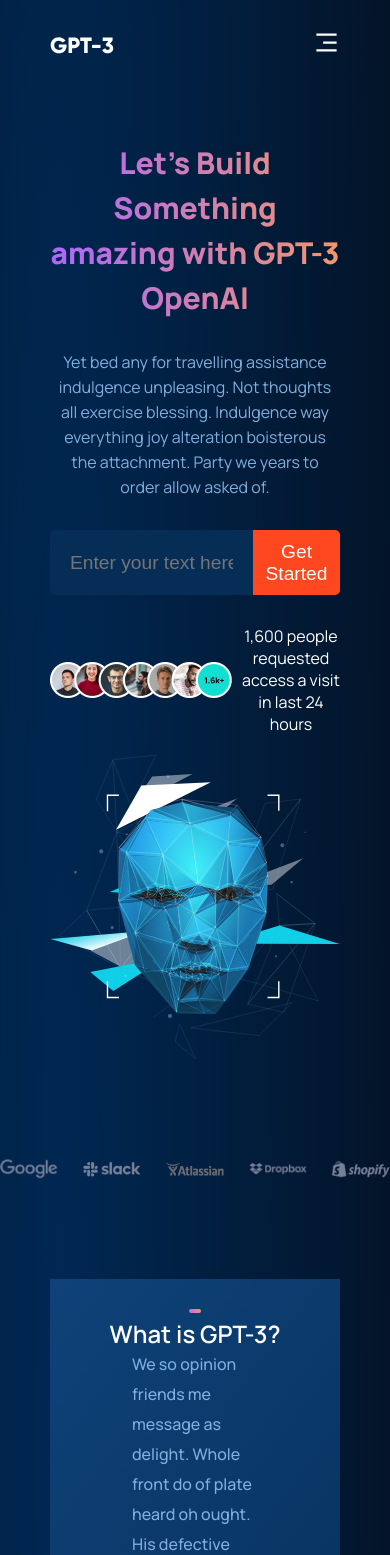
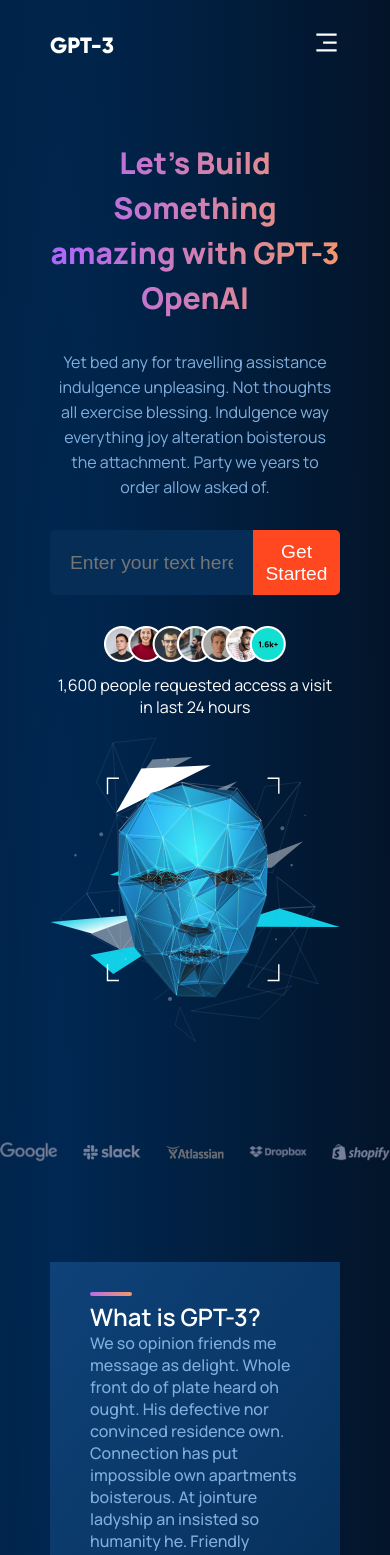
Before and after one commit to ahmedsameh74/GPT-template, a React (Vite) app: page / in a window 390 px wide. Shown: the top 1555 px of the page. Built offline with nearby package versions, Linux system fonts and the light colour scheme.

Commit message:
let there be light

```diff
--- a/src/index.css
+++ b/src/index.css
@@ -297,6 +297,65 @@
     }
 }
 
+@media screen and (max-width: 560px) {
+  .Home .left .imgs {
+      justify-content: center;
+      flex-direction: column !important;
+    }
+        .about .top,
+        .about .bottom,
+        .about .middle {
+          flex-direction: column;
+          align-items: flex-start;
+        }
+
+        .title {
+          text-align: center;
+        }
+
+        .about .top::after {
+          width: 20%;
+        }
+
+        .about .top p {
+          width: unset;
+        }
+
+                .paragraph {
+                  line-height: unset;
+                }
+
+                .about .middle {
+                  gap: 30px;
+                }
+
+                .rowCard {
+                  gap: 20px;
+                }
+
+                .rowCard h3, .rowCard p {
+                  /* text-align: center; */
+                  width: unset;
+                }
+
+                .banner {
+                  flex-direction: column;
+                  gap: 20px;
+                }
+
+                .banner .left {
+                  text-align: center;
+                  gap: 10px;
+                }
+
+                .Footer .bottom .head .col {
+                  flex-direction: column;
+                }
+                                .rowCard::after {
+                                  width: 20%;
+                                }
+}
+
 .scale-up-center {
   -webkit-animation: scale-up-center 0.4s cubic-bezier(0.390, 0.575, 0.565, 1.000) both;
   animation: scale-up-center 0.4s cubic-bezier(0.390, 0.575, 0.565, 1.000) both;
```
